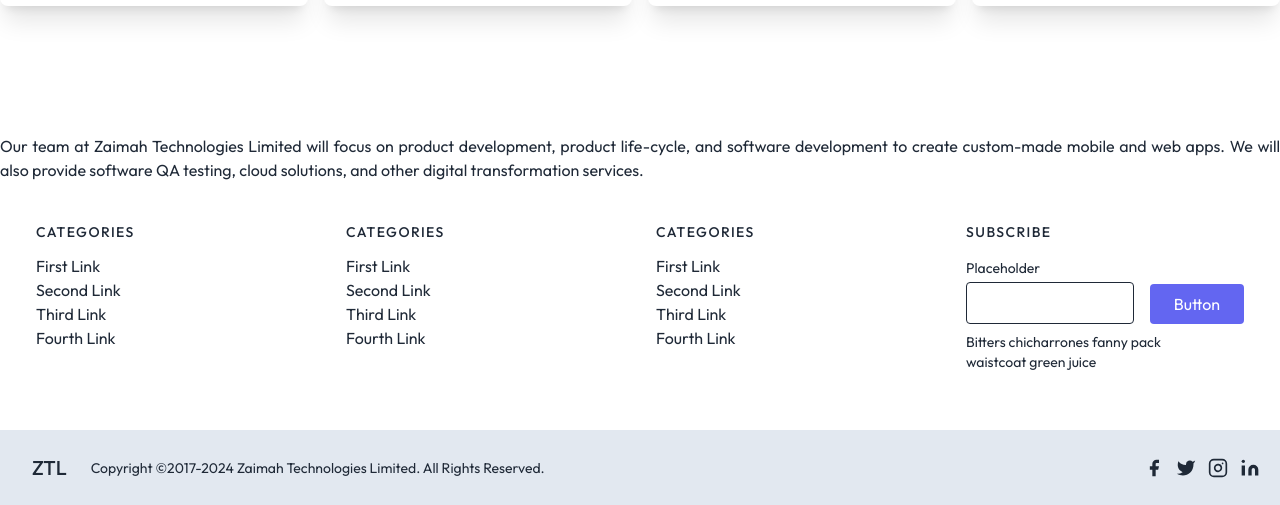
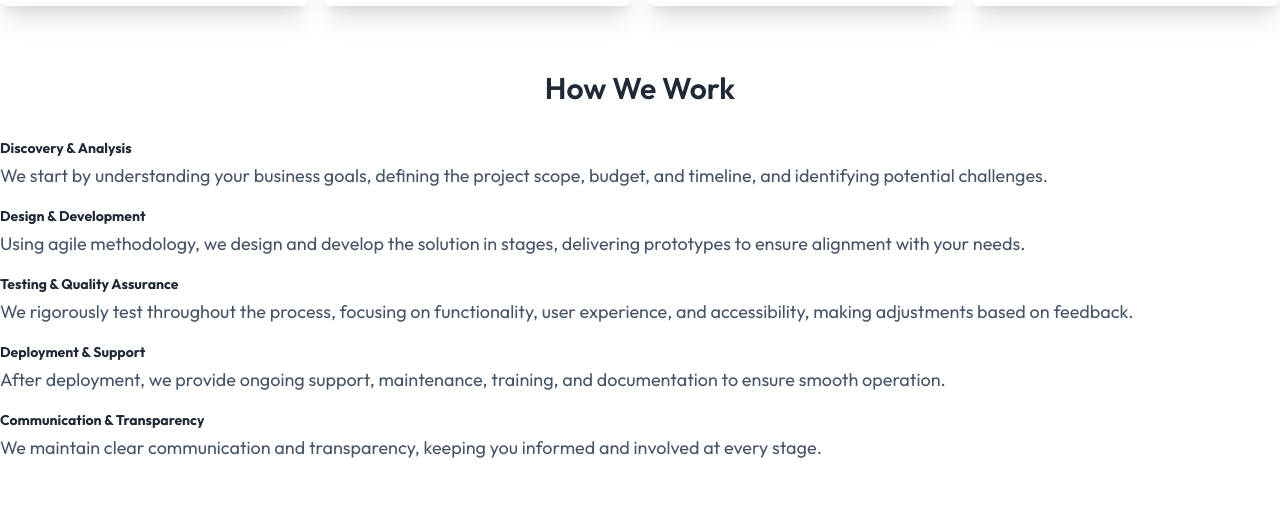
Before and after one commit to adnanalemran/Express-prisma-starter, a Next.js app: page /about in a window 1280 px wide. Shown: the part 1755-2260 px from the top of the page. Built offline with nearby package versions, Linux system fonts and the light colour scheme.

Commit message:
chore: Update About page with team information

```diff
--- a/src/app/about/page.js
+++ b/src/app/about/page.js
@@ -92,7 +92,7 @@ const page = () => {
         Meet the talented individuals who make up our team
       </p>
 
-      <div className="pt-4 pb-32 grid grid-cols-4 gap-4">
+      <div className="pt-4 pb-16 grid grid-cols-4 gap-4">
         <Member name="John Doe" designation="CEO" />
         <Member name="John Doe" designation="CEO" />
         <Member name="John Doe" designation="CEO" />
@@ -100,12 +100,65 @@ const page = () => {
       </div>
 
       <div>
-        <p className="text-justify">
-          Our team at Zaimah Technologies Limited will focus on product
-          development, product life-cycle, and software development to create
-          custom-made mobile and web apps. We will also provide software QA
-          testing, cloud solutions, and other digital transformation services.
-        </p>
+        <div className="  container mx-auto ">
+          <h2 className="text-3xl font-semibold text-center text-gray-800 mb-8">
+            How We Work
+          </h2>
+          <div className="space-y-4">
+            <section>
+              <h3 className="text-sm font-bold text-gray-700">
+                Discovery & Analysis
+              </h3>
+              <p className="mt-1 text-lg text-slate-600">
+                We start by understanding your business goals, defining the
+                project scope, budget, and timeline, and identifying potential
+                challenges.
+              </p>
+            </section>
+
+            <section>
+              <h3 className="text-sm font-bold text-gray-700">
+                Design & Development
+              </h3>
+              <p className="mt-1 text-lg text-slate-600">
+                Using agile methodology, we design and develop the solution in
+                stages, delivering prototypes to ensure alignment with your
+                needs.
+              </p>
+            </section>
+
+            <section>
+              <h3 className="text-sm font-bold text-gray-700">
+                Testing & Quality Assurance
+              </h3>
+              <p className="mt-1 text-lg text-slate-600">
+                We rigorously test throughout the process, focusing on
+                functionality, user experience, and accessibility, making
+                adjustments based on feedback.
+              </p>
+            </section>
+
+            <section>
+              <h3 className="text-sm font-bold text-gray-700">
+                Deployment & Support
+              </h3>
+              <p className="mt-1 text-lg text-slate-600">
+                After deployment, we provide ongoing support, maintenance,
+                training, and documentation to ensure smooth operation.
+              </p>
+            </section>
+
+            <section>
+              <h3 className="text-sm font-bold text-gray-700">
+                Communication & Transparency
+              </h3>
+              <p className="mt-1 text-lg text-slate-600">
+                We maintain clear communication and transparency, keeping you
+                informed and involved at every stage.
+              </p>
+            </section>
+          </div>
+        </div>
       </div>
     </div>
   );
```
